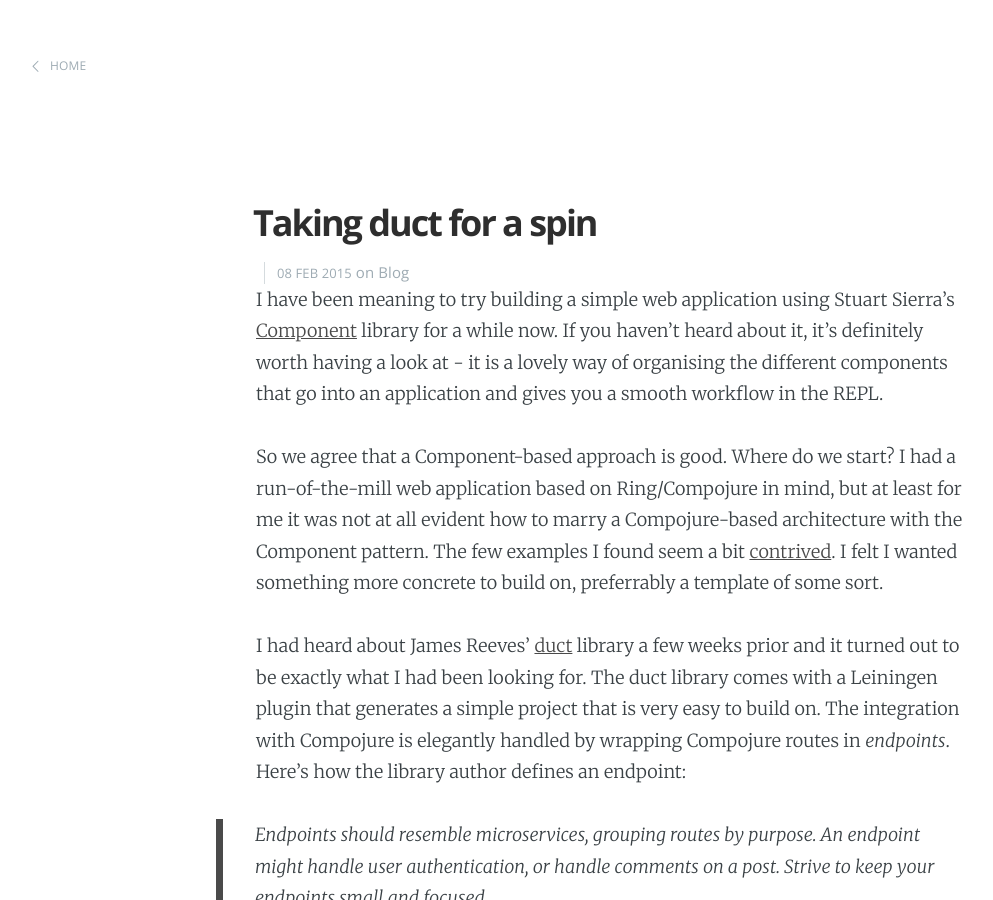
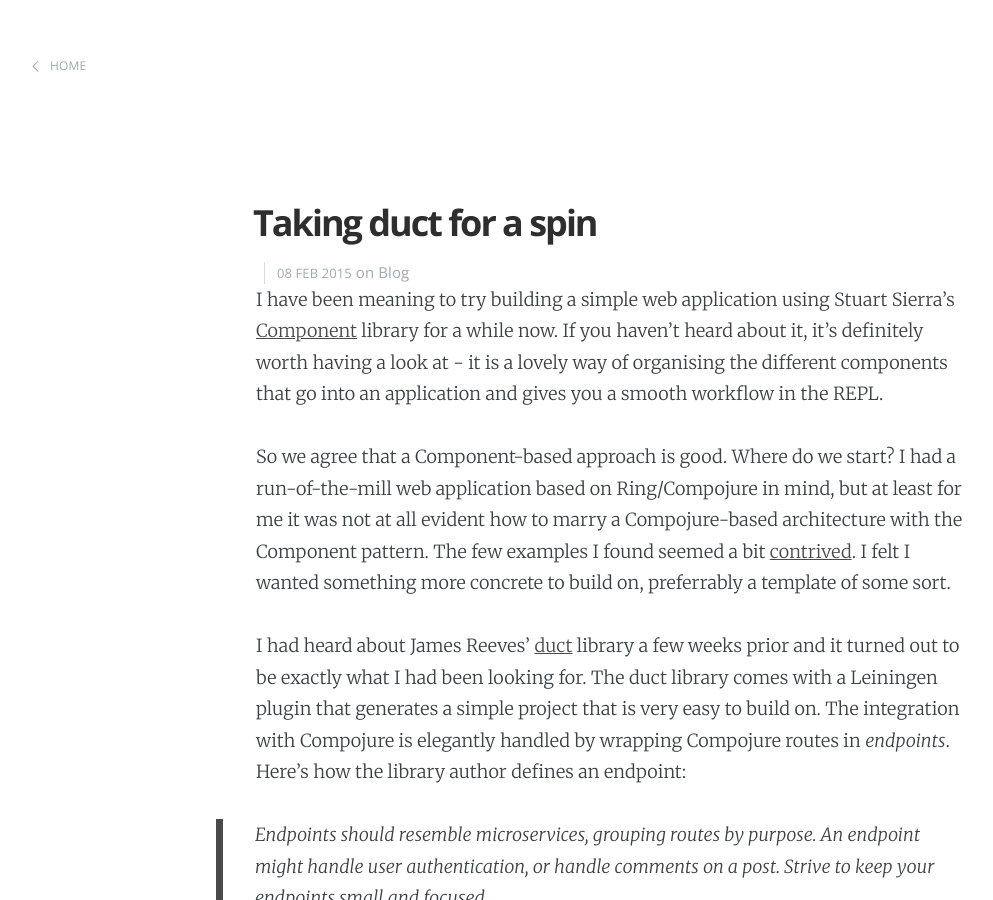
Before and after one commit to jstaffans/jstaffans.github.io, a Jekyll site: the page built from _posts/2015-02-08-duct.markdown, in a window 1280 px wide and 900 px high. Shown: the whole window, without its empty margins (29-1022 px from the left). Built offline with Jekyll 4.4.1, drawn with Linux system fonts in a browser that asks for light colours; Markdown is read by kramdown in place of the engine named in the settings; some of the changed text lies outside the part shown.

Commit message:
Grammar, clarification

```diff
--- a/_posts/2015-02-08-duct.markdown
+++ b/_posts/2015-02-08-duct.markdown
@@ -7,7 +7,7 @@
 
 I have been meaning to try building a simple web application using Stuart Sierra's [Component](https://github.com/stuartsierra/component) library for a while now. If you haven't heard about it, it's definitely worth having a look at - it is a lovely way of organising the different components that go into an application and gives you a smooth workflow in the REPL.
 
-So we agree that a Component-based approach is good. Where do we start? I had a run-of-the-mill web application based on Ring/Compojure in mind, but at least for me it was not at all evident how to marry a Compojure-based architecture with the Component pattern. The few examples I found seem a bit [contrived](https://gist.github.com/Deraen/9d65f447593859dd07ae). I felt I wanted something more concrete to build on, preferrably a template of some sort.
+So we agree that a Component-based approach is good. Where do we start? I had a run-of-the-mill web application based on Ring/Compojure in mind, but at least for me it was not at all evident how to marry a Compojure-based architecture with the Component pattern. The few examples I found seemed a bit [contrived](https://gist.github.com/Deraen/9d65f447593859dd07ae). I felt I wanted something more concrete to build on, preferrably a template of some sort.
 
 I had heard about James Reeves' [duct](https://github.com/weavejester/duct) library a few weeks prior and it turned
 out to be exactly what I had been looking for. The duct library comes with a Leiningen plugin that generates a
```
Also changed, not shown: other parts of _posts/2015-02-08-duct.markdown (+4 -0 lines).
